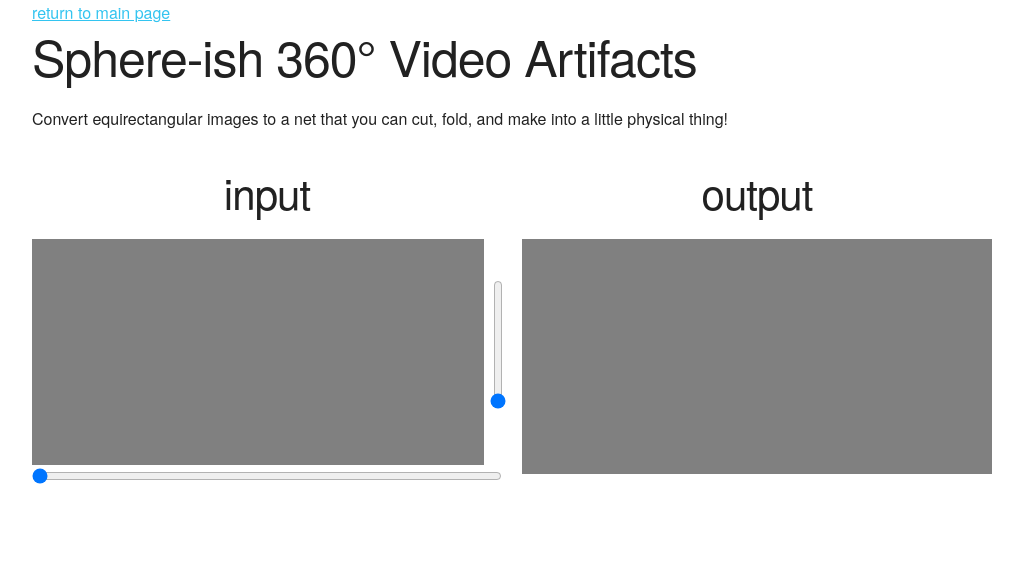
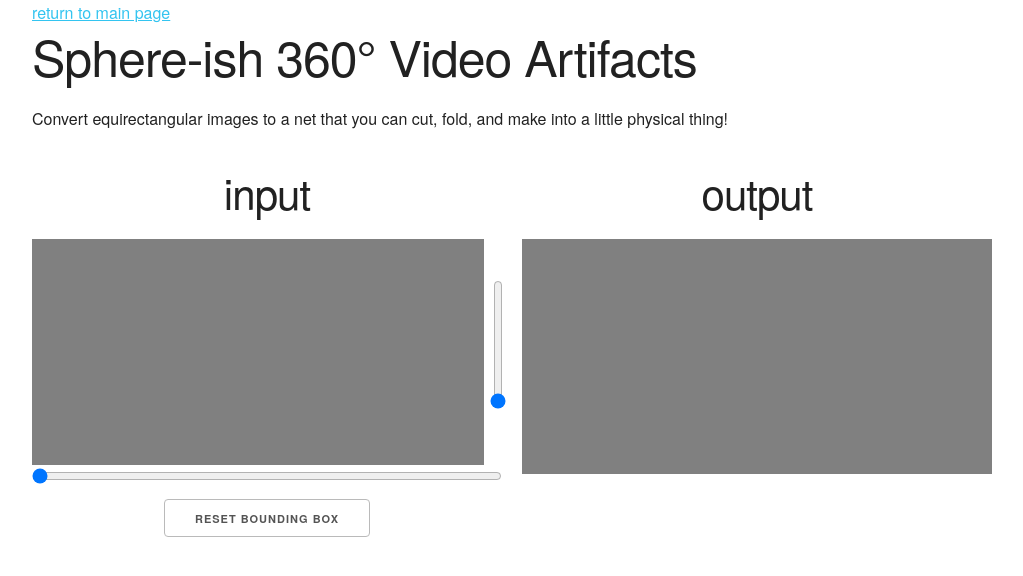
Before and after one commit to WoMeijerPhD/360-tangible-artifacts, a SvelteKit app: page /flat in a window 1280 px wide. Shown: the top 576 px of the page, without its empty margins (128-1151 px from the left). Built offline with nearby package versions, Linux system fonts and the light colour scheme.

Commit message:
added reset bounding box to flat page

```diff
--- a/src/routes/flat/+page.svelte
+++ b/src/routes/flat/+page.svelte
@@ -182,6 +182,16 @@
 		resizeCanvas();
 	}
 
+	function resetBoundingBox(){
+		startX = 0;
+		startY = 0;
+		endX = 0;
+		endY = 0;
+		const ctx = overlay.getContext('2d');
+		ctx.clearRect(0, 0, overlay.width, overlay.height);
+		updateOuput();
+	}
+
 
 	function updateOuput(){
 		// if the start,end postions are 0 just copy the whole image
@@ -245,6 +255,7 @@
             </div>
         </div>
         <input type="range" id="slider" min="0" max="1000" value="0" />
+		<button on:click={resetBoundingBox}>reset bounding box</button>
     </div>
 	<div>
 		<h2>output</h2>
```
